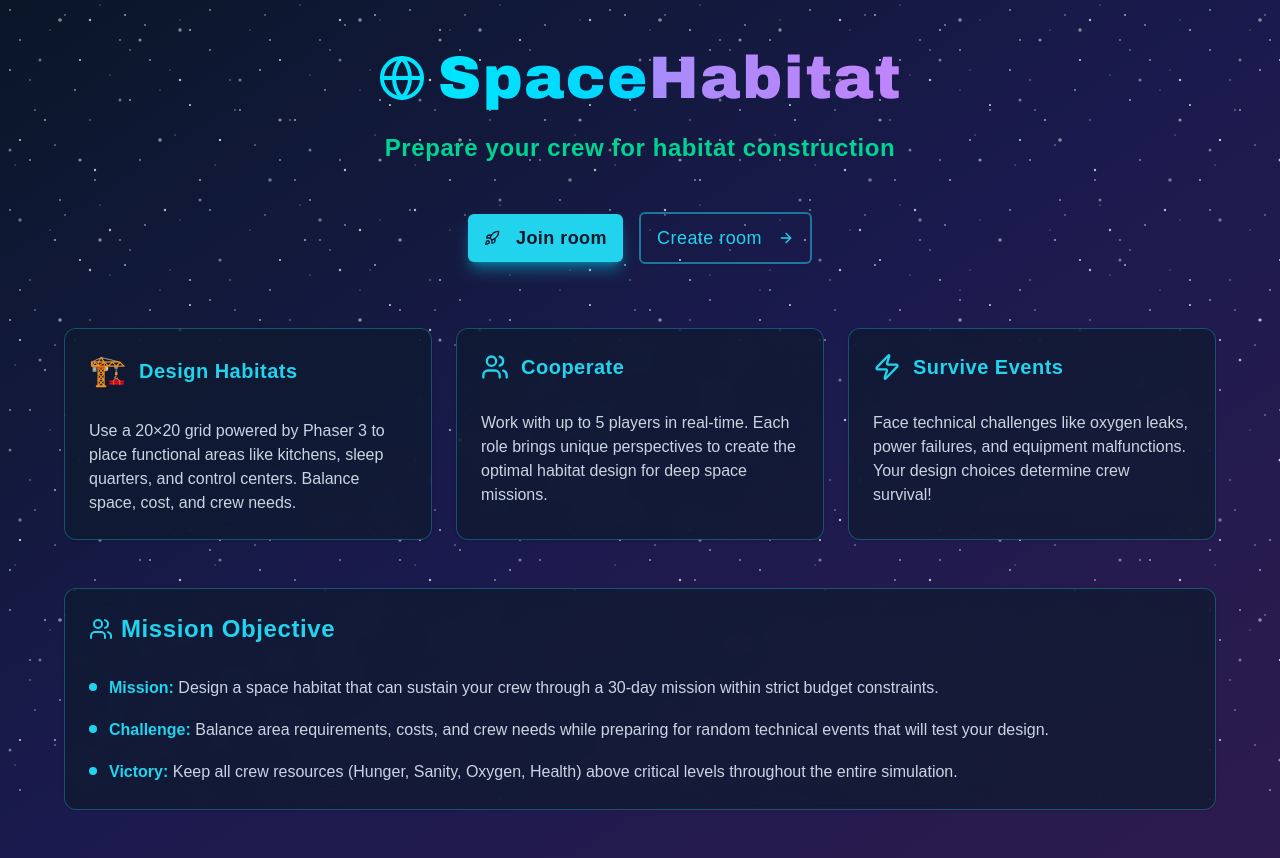
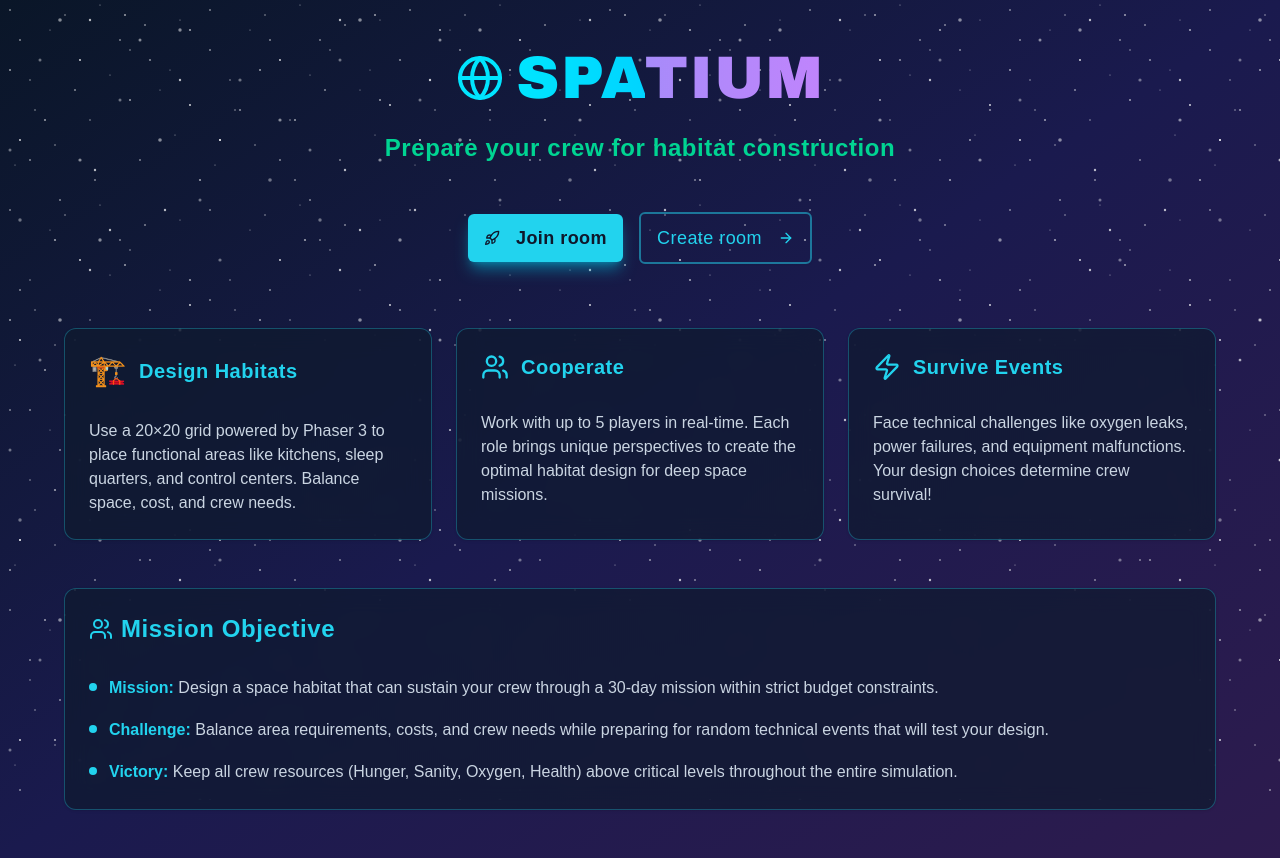
Before and after one commit to Joverit5/NASA-SPACECREW2025, a Next.js app in the folder frontend/: page / in a window 1280 px wide. Built offline with nearby package versions, Linux system fonts and the light colour scheme.

Commit message:
SPATIUM renamed

```diff
--- a/frontend/src/app/layout.tsx
+++ b/frontend/src/app/layout.tsx
@@ -13,8 +13,8 @@ const geistMono = Geist_Mono({
 });
 
 export const metadata: Metadata = {
-  title: "SpaceHabitat",
-  description: "SpaceHabitat - Your Gateway to the Stars",
+  title: "SPATIUM",
+  description: "SPATIUM - Your Gateway to the Stars",
 };
 
 export default function RootLayout({
--- a/frontend/src/app/page.tsx
+++ b/frontend/src/app/page.tsx
@@ -26,10 +26,10 @@ export default function HomePage() {
                 }}
               >
                 <span className="bg-gradient-to-r from-[#00e5ff] to-[#00d4ff] bg-clip-text text-transparent">
-                  Space
+                  SPA
                 </span>
                 <span className="bg-gradient-to-r from-[#a78bfa] to-[#c084fc] bg-clip-text text-transparent">
-                  Habitat
+                  TIUM
                 </span>
               </h1>
             </div>
```
Also changed, not shown: 1 other file (tests, documents, lock files or other folders).
